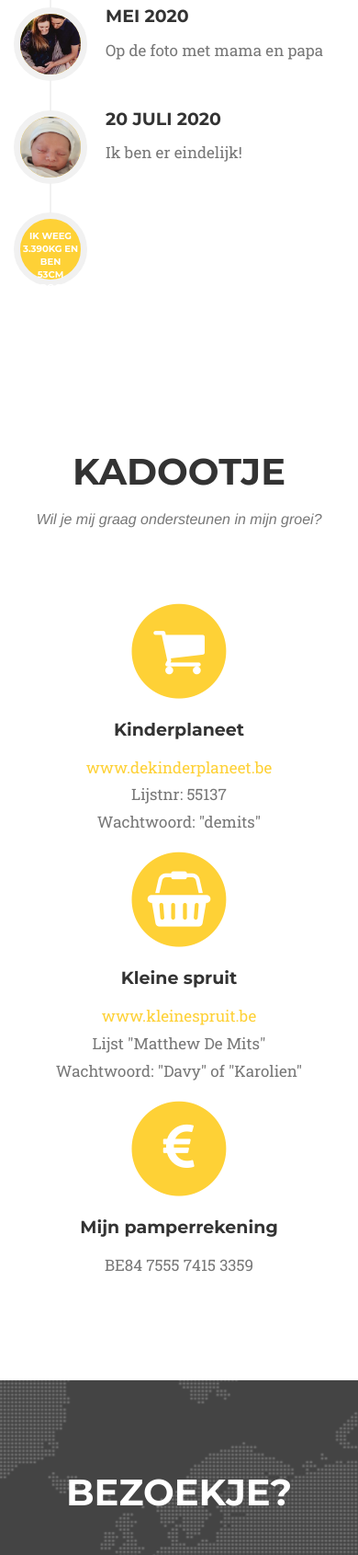
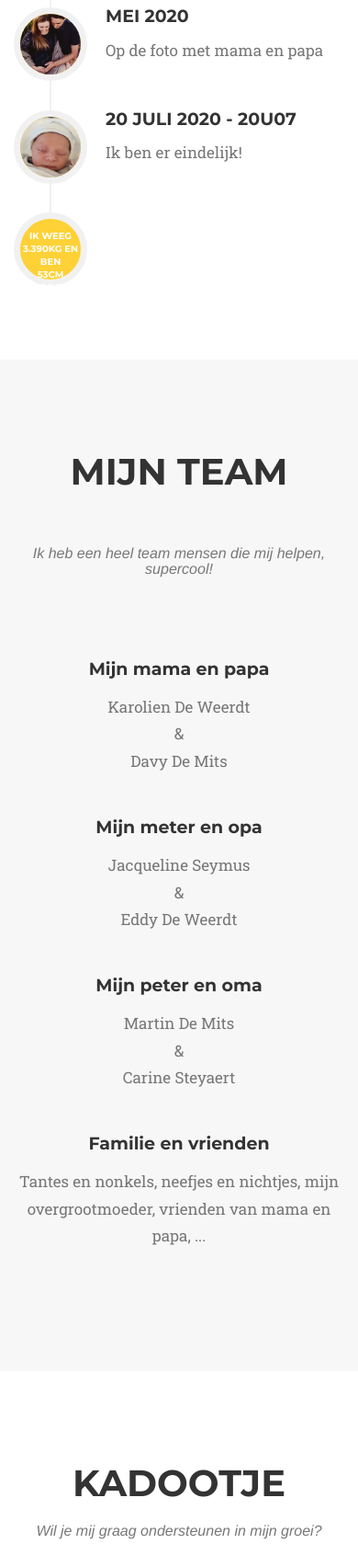
Before and after one commit to davydm5/mdm, a plain HTML site: page 404/index.html in a window 390 px wide. Shown: the part 1280-2971 px from the top of the page at 92% size. Drawn offline with Linux system fonts and the light colour scheme; files whose address does not match are found by name; a web font is replaced by a local one.

Commit message:
new version

```diff
--- a/404/index.html
+++ b/404/index.html
@@ -69,6 +69,9 @@
                     </li> -->
                     <li>
                         <a class="page-scroll" href="#about">Over mij</a>
+                    </li>
+                    <li>
+                        <a class="page-scroll" href="#team">Mijn team</a>
                     </li>
                     <li>
                         <a class="page-scroll" href="#lists">Kadootje</a>
@@ -204,7 +207,7 @@
                             </div>
                             <div class="timeline-panel">
                                 <div class="timeline-heading">
-                                    <h4>20 juli 2020</h4>
+                                    <h4>20 juli 2020 - 20u07</h4>
                                 </div>
                                 <div class="timeline-body">
                                     <p class="text-muted">Ik ben er eindelijk!</p>
@@ -221,6 +224,48 @@
                     </ul>
                 </div>
             </div>
+        </div>
+    </section>
+    <!-- Team Section -->
+    <section id="team" class="bg-light-gray">
+        <div class="container">
+            <div class="row">
+                <div class="col-lg-12 text-center">
+                    <h2 class="section-heading">Mijn team</h2>
+                    <br>
+                    <h3 class="section-subheading text-muted">Ik heb een heel team mensen die mij helpen, supercool!</h3>
+                </div>
+            </div>
+            <div class="row text-center">
+                <div class="col-md-3">
+                    <h4 class="service-heading">Mijn mama en papa</h4>
+                    <p class="text-muted">Karolien De Weerdt <br> & <br> Davy De Mits</p>
+                    <br>
+                </div>
+                <div class="col-md-3">
+                    <h4 class="service-heading">Mijn meter en opa</h4>
+                    <p class="text-muted">Jacqueline Seymus <br> & <br> Eddy De Weerdt</p>
+                    <br>
+                </div>
+                <div class="col-md-3">
+                    <h4 class="service-heading">Mijn peter en oma</h4>
+                    <p class="text-muted">Martin De Mits <br> & <br> Carine Steyaert</p>
+                    <br>
+                </div>
+                <div class="col-md-3">
+                    <h4 class="service-heading">Familie en vrienden</h4>
+                    <p class="text-muted">Tantes en nonkels, neefjes en nichtjes, mijn overgrootmoeder, vrienden van mama en papa, ...</p>
+                    <br>
+                </div>
+            </div>
+            <!-- <div class="row">
+
+            </div> -->
+            <!-- <div class="row">
+                <div class="col-lg-8 col-lg-offset-2 text-center">
+                    <p class="large text-muted">Lorem ipsum dolor sit amet, consectetur adipisicing elit. Aut eaque, laboriosam veritatis, quos non quis ad perspiciatis, totam corporis ea, alias ut unde.</p>
+                </div>
+            </div> -->
         </div>
     </section>
     <!-- Lists Section -->
--- a/style.css
+++ b/style.css
@@ -579,8 +579,8 @@ section h3.section-subheading {
     }
 
     .timeline>li .timeline-image h4 {
-        margin-top: 16px;
-        font-size: 13px;
+        margin-top: 14px; /* #16 */
+        font-size: 9px; /* #13 */
         line-height: 18px;
     }
 
@@ -607,8 +607,8 @@ section h3.section-subheading {
     }
 
     .timeline>li .timeline-image h4 {
-        margin-top: 30px;
-        font-size: 18px;
+        margin-top: 25px; /* 30px */
+        font-size: 15px; /* 18px */
         line-height: 26px;
     }
 
```
Also changed, not shown: index.html (+46 -1 lines).
